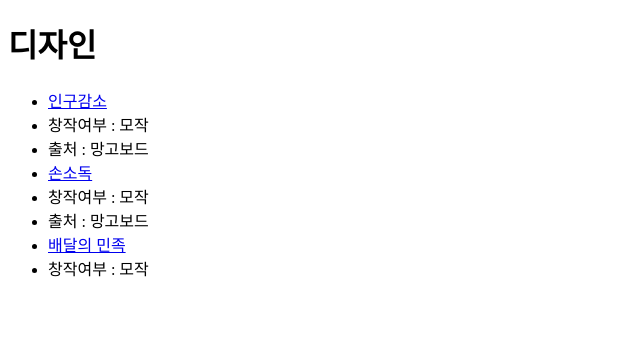
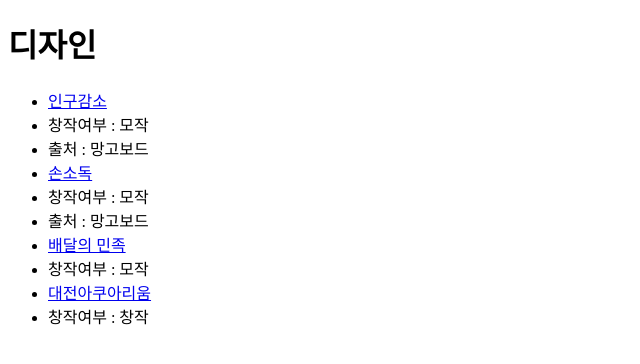
Before and after one commit to Hwanghyeonjeong/my_blog, a PHP site: page /pf/index.php in a window 1280 px wide. Shown: the part 348-712 px from the top of the page, without its empty margins (0-640 px from the left). Run offline with PHP 8.4, Linux system fonts and the light colour scheme.

Commit message:
아쿠아리움 시안 추가

```diff
--- a/public/pf/index.php
+++ b/public/pf/index.php
@@ -48,6 +48,9 @@
         <a href="https://hwanghyeonjeong.github.io/img1/pf/artworks/1/4.jpg">
         <a href="https://hwanghyeonjeong.github.io/img1/pf/artworks/1/5.jpg">배달의 민족</a></a></li>
         <li>창작여부 : 모작</li>
+
+        <li><a href="https://hwanghyeonjeong.github.io/img1/pf/artworks/1/6.jpg">대전아쿠아리움</a></li>
+        <li>창작여부 : 창작</li>
     </ul>
     </nav>
 </body>
```
